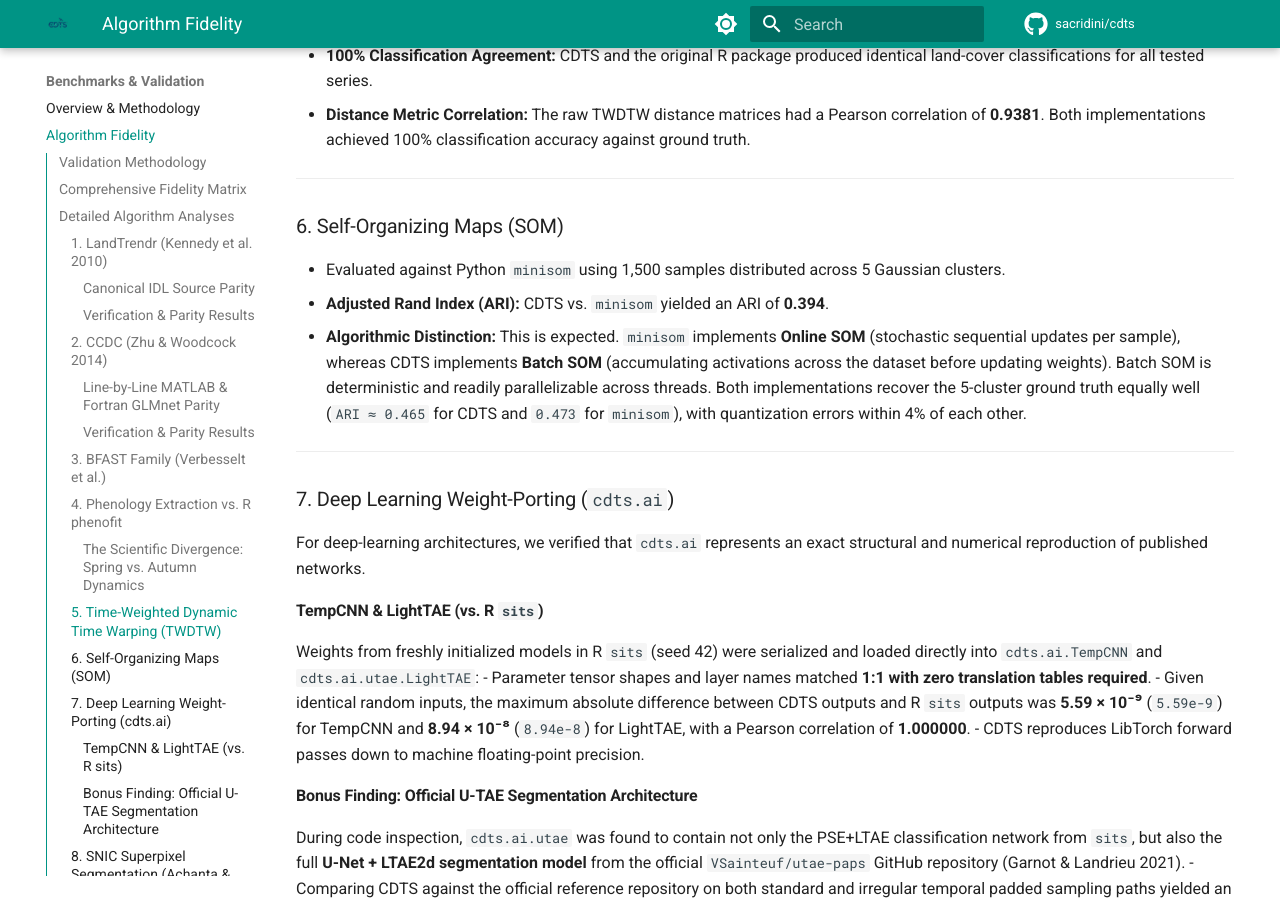
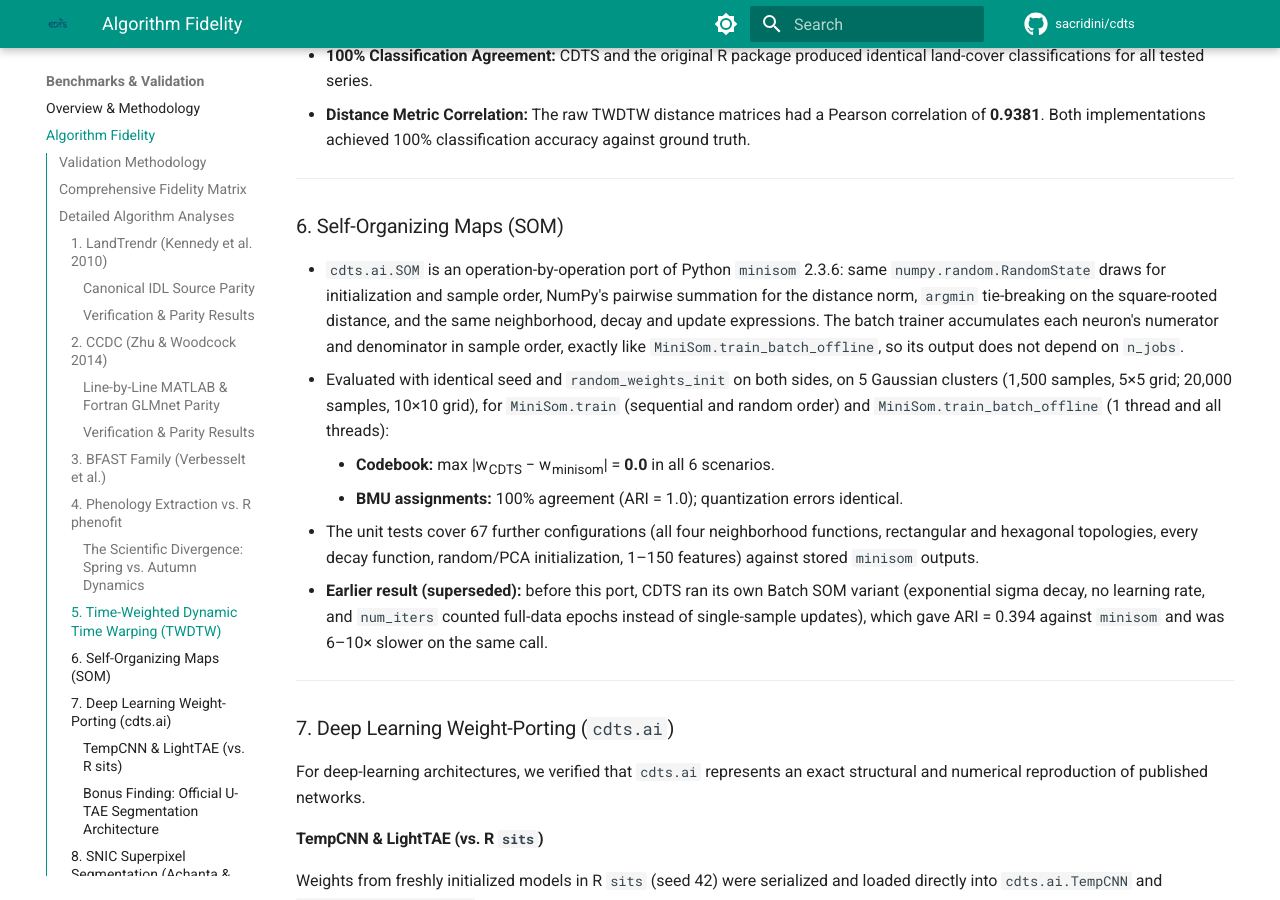
Before and after one commit to sacridini/cdts, an MkDocs documentation site: the page built from docs/benchmarks/fidelity.md, in a window 1280 px wide and 900 px high, scrolled down 6406 px. Built offline with MkDocs 1.6.1 and Material for MkDocs 9.7.7, drawn with Linux system fonts in a browser that asks for light colours; comment, search, counter and statistics services are not loaded; some of the changed text lies outside the part shown.

Commit message:
docs(benchmarks): update SOM fidelity and performance with bit-exact minisom parity results

```diff
--- a/docs/benchmarks/fidelity.md
+++ b/docs/benchmarks/fidelity.md
@@ -16,11 +16,11 @@ To ensure transparent and reproducible validation, CDTS benchmarks its **8 core
 </div>
 
 1. **Pillar 1: Controlled Ground-Truth Injection (Statistical Algorithms):**
-   - **Evaluated Algorithms:** `BFAST (Classic)`, `BFAST Monitor`, `BFAST Lite`, `TWDTW`, and `SOM`.
+   - **Evaluated Algorithms:** `BFAST (Classic)`, `BFAST Monitor`, `BFAST Lite`, and `TWDTW`.
    - **Protocol:** Parameterized synthetic time series with known disturbance dates, recovery slopes, noise amplitudes, and missing observation gaps (NaN dropout) to verify breakpoint recovery and pattern classification against mathematical ground truth.
 2. **Pillar 2: Direct Source-Level Port Parity (Original Codebases):**
-   - **Evaluated Algorithms:** `LandTrendr`, `CCDC`, and `SNIC`.
-   - **Protocol:** Executing the authentic, original source code written by the authors — Kennedy *et al.* (2010) IDL source (`fit_trajectory_v2.pro` / `tbcd_v2.pro`) executed via GNU Data Language (GDL 1.1.2), Zhu & Woodcock (2014) MATLAB source (`TrendSeasonalFit_v12_30Line.m`) with compiled Fortran GLMnet (`glmnetMex.F`) executed unmodified under GNU Octave 11.3, and Achanta & Süsstrunk (2017) canonical C reference (`snic.c`, EPFL) — validating model dates, vertex coordinates, and superpixel segment labels bit-for-bit.
+   - **Evaluated Algorithms:** `LandTrendr`, `CCDC`, `SNIC`, and `SOM`.
+   - **Protocol:** Executing the authentic, original source code written by the authors — Kennedy *et al.* (2010) IDL source (`fit_trajectory_v2.pro` / `tbcd_v2.pro`) executed via GNU Data Language (GDL 1.1.2), Zhu & Woodcock (2014) MATLAB source (`TrendSeasonalFit_v12_30Line.m`) with compiled Fortran GLMnet (`glmnetMex.F`) executed unmodified under GNU Octave 11.3, Achanta & Süsstrunk (2017) canonical C reference (`snic.c`, EPFL), and Python `minisom` (Vettigli) for SOM — validating model dates, vertex coordinates, superpixel segment labels, and SOM codebooks bit-for-bit.
 3. **Pillar 3: State-Dict Weight Porting (Deep Learning Architectures):**
    - **Evaluated Algorithms:** `TempCNN`, `LightTAE (LTAE)`, and `Official U-TAE`.
    - **Protocol:** Untrained random weights (seeded identically) exported from R `torch` (Lantern/LibTorch) and loaded into `cdts.ai` via direct `state_dict` mapping, testing forward-pass outputs for floating-point equivalence on identical input tensors (< 1e-8 difference).
@@ -39,6 +39,7 @@ The table below reports the primary and secondary agreement metrics for all eval
 | **LandTrendr** | Kennedy *et al.* (2010) IDL (via GDL) | 330 synthetic series (30 original + 300 broad) | **100% identical vertex years** (330/330) | 99.7% vertex values within 1 unit; p-val tie nuance resolved in 0.18.0 | <span class="bm-pill bm-pill--compared">compared</span> |
 | **CCDC** | Zhu & Woodcock (2014) MATLAB (Octave) | 200 synthetic + 150 real Landsat pixels | **100% identical model dates** (350/350 px) | 599 models, 249 breaks match; coeffs agree to ~5e-10 relative | <span class="bm-pill bm-pill--compared">compared</span> |
 | **SNIC (Superpixels)** | Achanta & Süsstrunk (2017) C (`snic.c`) | Reference test fixtures (float32 & float64) | **100% identical segment labels** (bitwise match) | Fixes upstream C crashes on single seeds & 2×2; R `snic` grid 1:1 match | <span class="bm-pill bm-pill--compared">compared</span> |
+| **SOM (Clustering)** | Python `minisom` | 1,500 + 20,000 samples, online & batch | **max weight diff = 0.0 (exact match)** | Identical codebooks, BMUs (ARI = 1.0) and quantization error in all 6 scenarios | <span class="bm-pill bm-pill--compared">compared</span> |
 | **BFAST Monitor** | R `bfast::bfastmonitor` | 40 scenarios (breaks, noise, NaN gaps) | **100% break agreement** (has_break) | Magnitude correlation = 1.000; matches R's 44% false positive rate on noise | <span class="bm-pill bm-pill--compared">compared</span> |
 | **BFAST Lite** | R `bfast::bfastlite` | 40 scenarios (single, multi, noise) | **100% break count match** (n_breaks) | 80% exact breakpoint match (mean diff = 1.6 observations) | <span class="bm-pill bm-pill--compared">compared</span> |
 | **BFAST (Classic)** | R `bfast::bfast` | 40 scenarios (trend & season breaks) | **87.5% trend break count match** | 100% position match and mag correlation = 0.998 where breaks agree | <span class="bm-pill bm-pill--compared">compared</span> |
@@ -46,7 +47,6 @@ The table below reports the primary and secondary agreement metrics for all eval
 | **Phenology (Elmore)**| R `phenofit::curvefits` | Real 25-yr EVI raster (179,805 joined rows) | **MAE = 18.48 days** (across 17 metrics) | 82.4% of observations within 15 days of reference | <span class="bm-pill bm-pill--compared">compared</span> |
 | **Phenology (Gu)** | R `phenofit::curvefits` | Real 25-yr EVI raster (177,983 joined rows) | **MAE = 35.38 days** (across 17 metrics) | Asymmetric Gu formulation exhibits highest sensitivity in tail fitting | <span class="bm-pill bm-pill--compared">compared</span> |
 | **TWDTW** | R `twdtw` / `dtwSat` | 45 multi-class temporal trajectories | **100% classification agreement** | Distance correlation = 0.9381; both hit 100% accuracy vs ground truth | <span class="bm-pill bm-pill--compared">compared</span> |
-| **SOM (Clustering)** | Python `minisom` | 1,500 samples, 5 Gaussian clusters | **ARI = 0.394** (CDTS vs minisom) | Batch vs Online SOM update rules; both hit ARI ≈ 0.47 vs ground truth | <span class="bm-pill bm-pill--compared">compared</span> |
 | **TempCNN** | R `sits::sits_tempcnn` | 4 bands, 24 timesteps, 5 classes | **max abs diff = 5.59e-9** | Pearson correlation = 1.000000; 1:1 parameter name mapping | <span class="bm-pill bm-pill--compared">compared</span> |
 | **LightTAE (LTAE)** | R `sits::sits_lighttae` | 4 bands, 24 steps, 16 heads, 5 classes | **max abs diff = 8.94e-8** | Pearson correlation = 1.000000; exact layer-for-layer port | <span class="bm-pill bm-pill--compared">compared</span> |
 | **Official U-TAE** | Official `utae-paps` repo | Segmentation U-Net + LTAE2d (B=1, T=6) | **max abs diff = 0.0 (exact match)** | Exact bitwise agreement on both regular and padded sampling paths | <span class="bm-pill bm-pill--compared">compared</span> |
@@ -153,9 +153,12 @@ TWDTW (Maus *et al.* 2016) calculates the optimal alignment between satellite ti
 
 ### 6. Self-Organizing Maps (SOM)
 
-- Evaluated against Python `minisom` using 1,500 samples distributed across 5 Gaussian clusters.
-- **Adjusted Rand Index (ARI):** CDTS vs. `minisom` yielded an ARI of **0.394**.
-- **Algorithmic Distinction:** This is expected. `minisom` implements **Online SOM** (stochastic sequential updates per sample), whereas CDTS implements **Batch SOM** (accumulating activations across the dataset before updating weights). Batch SOM is deterministic and readily parallelizable across threads. Both implementations recover the 5-cluster ground truth equally well (`ARI ≈ 0.465` for CDTS and `0.473` for `minisom`), with quantization errors within 4% of each other.
+- `cdts.ai.SOM` is an operation-by-operation port of Python `minisom` 2.3.6: same `numpy.random.RandomState` draws for initialization and sample order, NumPy's pairwise summation for the distance norm, `argmin` tie-breaking on the square-rooted distance, and the same neighborhood, decay and update expressions. The batch trainer accumulates each neuron's numerator and denominator in sample order, exactly like `MiniSom.train_batch_offline`, so its output does not depend on `n_jobs`.
+- Evaluated with identical seed and `random_weights_init` on both sides, on 5 Gaussian clusters (1,500 samples, 5×5 grid; 20,000 samples, 10×10 grid), for `MiniSom.train` (sequential and random order) and `MiniSom.train_batch_offline` (1 thread and all threads):
+    - **Codebook:** max |w<sub>CDTS</sub> − w<sub>minisom</sub>| = **0.0** in all 6 scenarios.
+    - **BMU assignments:** 100% agreement (ARI = 1.0); quantization errors identical.
+- The unit tests cover 67 further configurations (all four neighborhood functions, rectangular and hexagonal topologies, every decay function, random/PCA initialization, 1–150 features) against stored `minisom` outputs.
+- **Earlier result (superseded):** before this port, CDTS ran its own Batch SOM variant (exponential sigma decay, no learning rate, and `num_iters` counted full-data epochs instead of single-sample updates), which gave ARI = 0.394 against `minisom` and was 6–10× slower on the same call.
 
 ---
 
```
Also changed, not shown: docs/benchmarks/index.md (+4 -2 lines), docs/benchmarks/performance.md (+2 -5 lines), docs/assets/benchmarks_parallel.svg, docs/assets/benchmarks_singlecore.svg, docs/assets/validation_methodology.svg.
